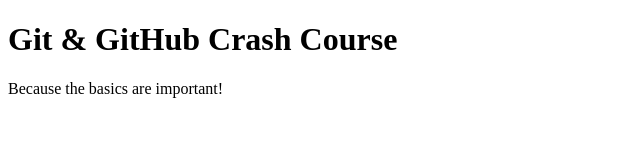
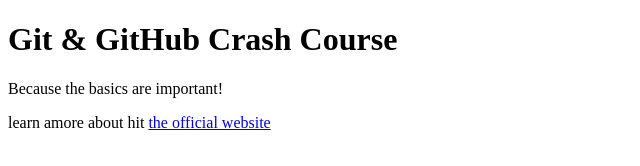
Before and after one commit to APdrone/github-crash-course, a plain HTML site: page index.html in a window 1280 px wide. Shown: the whole page, without its empty margins (0-640 px from the left). Drawn offline with Linux system fonts and the light colour scheme.

Commit message:
adding git link

```diff
--- a/index.html
+++ b/index.html
@@ -9,5 +9,9 @@
   <body>
     <h1>Git & GitHub Crash Course</h1>
     <p>Because the basics are important!</p>
+    <p>
+      learn amore about hit
+      <a href="https://git-scm.com.book/en/v2">the official website</a>
+    </p>
   </body>
 </html>
```
